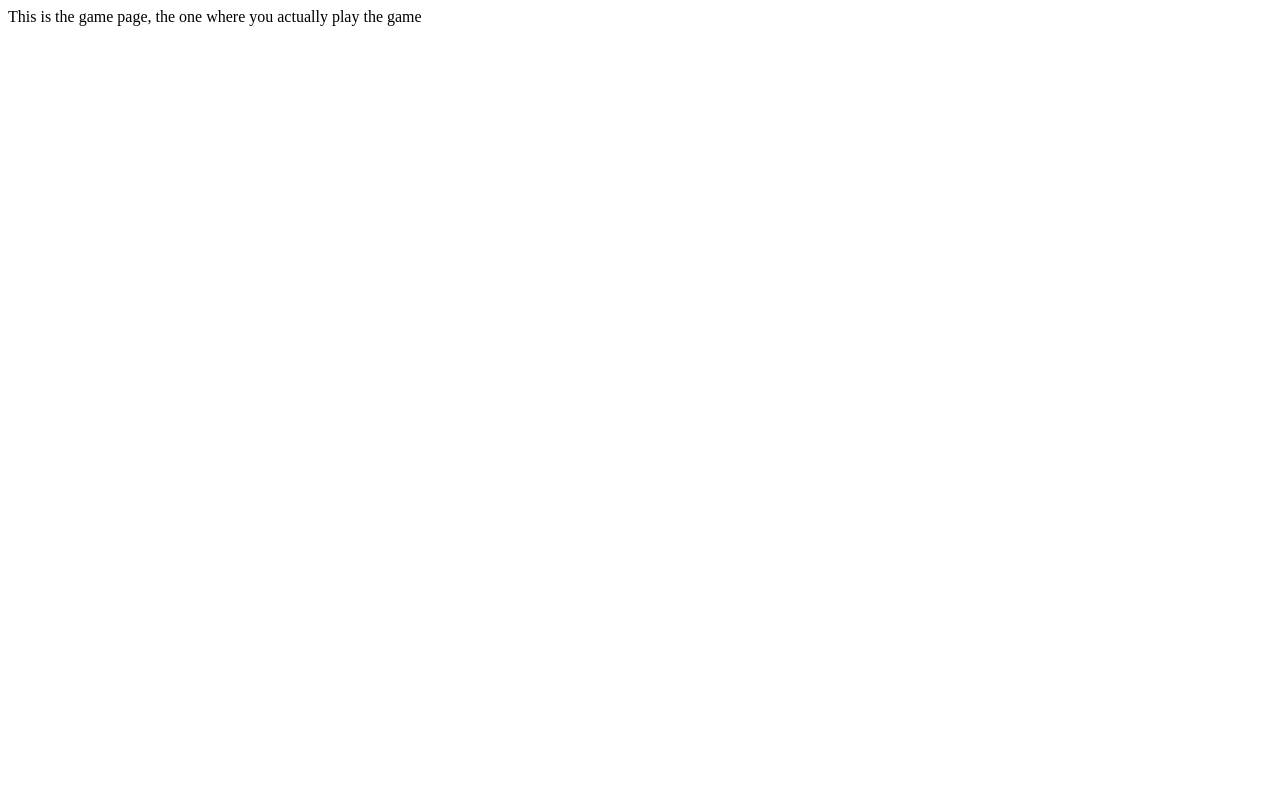
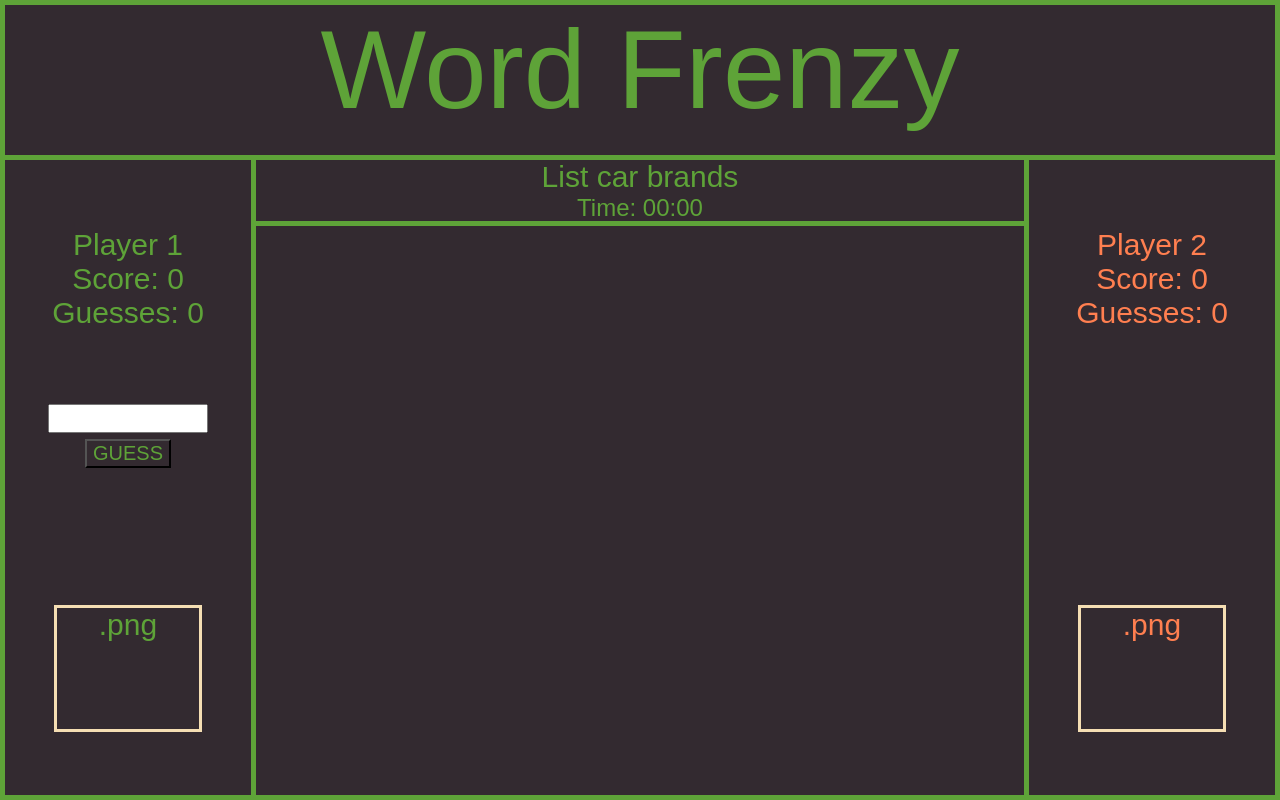
Before and after one commit to Ekrcoaster/Csc337---wordFrenzy, a website: page wordFrenzy/public_html/app/game.html in a window 1280 px wide. Drawn offline with Linux system fonts and the light colour scheme; files that its build step writes are made by us from their sources.

Commit message:
Add files via upload

```diff
--- a/wordFrenzy/public_html/app/game.css
+++ b/wordFrenzy/public_html/app/game.css
@@ -1,5 +1,88 @@
-/**
- * Authors:
- * Course: Csc 337
- * Purpose: This is the exclusive css for the game page
- */
+* {
+    box-sizing: border-box;
+    font-family: fantasy;
+}
+
+body {
+    margin: 0;
+    padding: 0;
+    background-color: rgb(51, 42, 48);
+}
+
+#pageTitle {
+    position: absolute;
+    border: 5px solid rgb(94, 163, 56);
+    width: 100%;
+    height: 20%;
+    font-size: 14vh;
+    text-align: center;
+    color: rgb(94, 163, 56);
+}
+
+#playerSide {
+    position: absolute;
+    top: 20%;
+    border-left: 5px solid rgb(94, 163, 56);
+    border-right: 5px solid rgb(94, 163, 56);
+    border-bottom: 5px solid rgb(94, 163, 56);
+    width: 20%;
+    height: 80%;
+    color: rgb(94, 163, 56);
+    font-size: 30px;
+    text-align: center;
+}
+
+#wordDisplay {
+    position: absolute;
+    top: 20%;
+    left: 20%;
+    width: 60%;
+    height: 80%;
+    border-bottom: 5px solid rgb(94, 163, 56);
+    color: rgb(94, 163, 56);
+    font-size: 30px;
+    text-align: center;
+}
+
+#opponentSide {
+    position: absolute;
+    top: 20%;
+    left: 80%;
+    border-left: 5px solid rgb(94, 163, 56);
+    border-right: 5px solid rgb(94, 163, 56);
+    border-bottom: 5px solid rgb(94, 163, 56);
+    width: 20%;
+    height: 80%;
+    color: coral;
+    font-size: 30px;
+    text-align: center;
+}
+
+#timer {
+    position: absolute;
+    width: 100%;
+    height: 5%;
+    border-bottom: 5px solid rgb(94, 163, 56);
+    font-size: 3vh;
+}
+
+button {
+    background-color: rgb(51, 42, 48);
+    color: rgb(94, 163, 56);
+    font-size: 20px;
+}
+
+input {
+    width: 20vh;
+    font-size: 20px;
+}
+
+.profilePic {
+    position: absolute;
+    border: 3px solid wheat;
+    top: 70%;
+    width: 60%;
+    text-align: center;
+    left: 20%;
+    height: 20%;
+}
--- a/wordFrenzy/public_html/app/game.html
+++ b/wordFrenzy/public_html/app/game.html
@@ -1,15 +1,33 @@
-<!-- Name:  -->
-<!-- Class: Csc337 -->
-<!-- Purpose: This is the main HTML for the game page of word frenzy -->
-
 <!DOCTYPE html>
 <html lang="en">
     <head>
-        <title>Word Frenzy - Game</title>
+        <title>Word Frenzy</title>
         <meta charset="UTF-8">
-        <link href="./style.css" type="text/css" rel="stylesheet">
+        <link type="text/css" rel="stylesheet" href="game.css">
+        <script src="game.js"></script>
     </head>
     <body>
-        This is the game page, the one where you actually play the game
+        <div id="pageTitle">Word Frenzy</div>
+        <div id="playerSide">
+            <br><br>
+            <div id="playerName">Player 1</div>
+            <div id="playerScore">Score: 0</div>
+            <div id="playerGuesses">Guesses: 0</div>
+            <br><br>
+            <input id="playerGuess" type="text">
+            <button id="guessWord" onclick="sendSubmission();">GUESS</button>
+            <div id="playerProfile" class="profilePic">.png</div>
+        </div>
+        <div id="wordDisplay">
+            <div id="category">List car brands</div>
+            <div id="timer">Time: 00:00</div>
+        </div>
+        <div id="opponentSide">
+            <br><br>
+            <div id="opponentName">Player 2</div>
+            <div id="opponentScore">Score: 0</div>
+            <div id="opponentGuesses">Guesses: 0</div>
+            <div id="opponentProfile" class="profilePic">.png</div>
+        </div>
     </body>
 </html>
```
